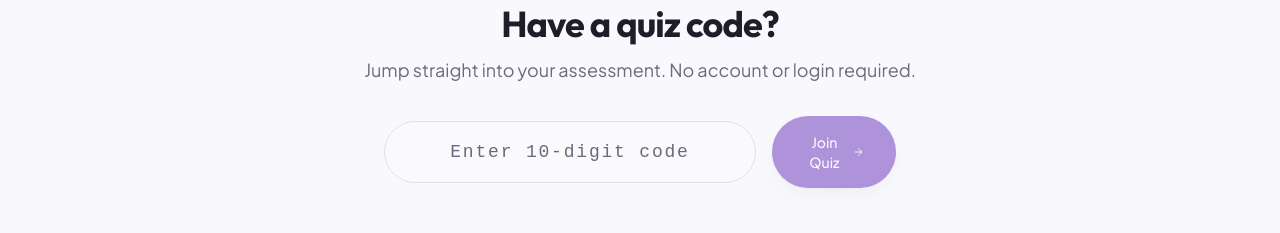
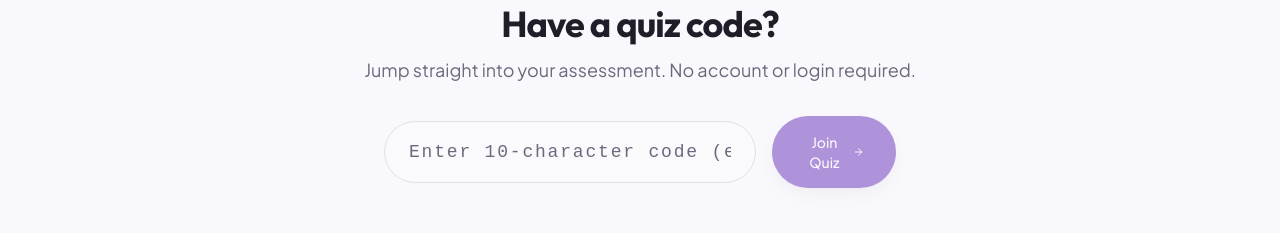
Before and after one commit to mickeyweb1/Noted, a React (Vite) app in the folder client/: page / in a window 1280 px wide. Shown: the part 860-1093 px from the top of the page. Built offline with nearby package versions, Linux system fonts and the light colour scheme; no server answers.

Commit message:
Update LandingPage.jsx

```diff
--- a/client/src/pages/marketing/LandingPage.jsx
+++ b/client/src/pages/marketing/LandingPage.jsx
@@ -233,10 +233,10 @@ export default function LandingPage() {
             <div className="relative w-full">
               <input
                 type="text"
-                inputMode="numeric"
                 value={quizCode}
-                onChange={(e) => setQuizCode(e.target.value.replace(/\D/g, '').slice(0, 10))}
-                placeholder="Enter 10-digit code"
+                // ✅ FIXED: Now allows letters AND numbers, and auto-capitalizes
+                onChange={(e) => setQuizCode(e.target.value.replace(/[^a-zA-Z0-9]/g, '').toUpperCase().slice(0, 10))}
+                placeholder="Enter 10-character code (e.g., A7K9M2P4Q1)"
                 className="w-full rounded-full border border-border bg-background px-6 py-4 text-center text-lg font-mono tracking-widest text-foreground placeholder:text-muted-foreground focus:outline-none focus:ring-2 focus:ring-brand focus:border-transparent"
               />
             </div>
```
